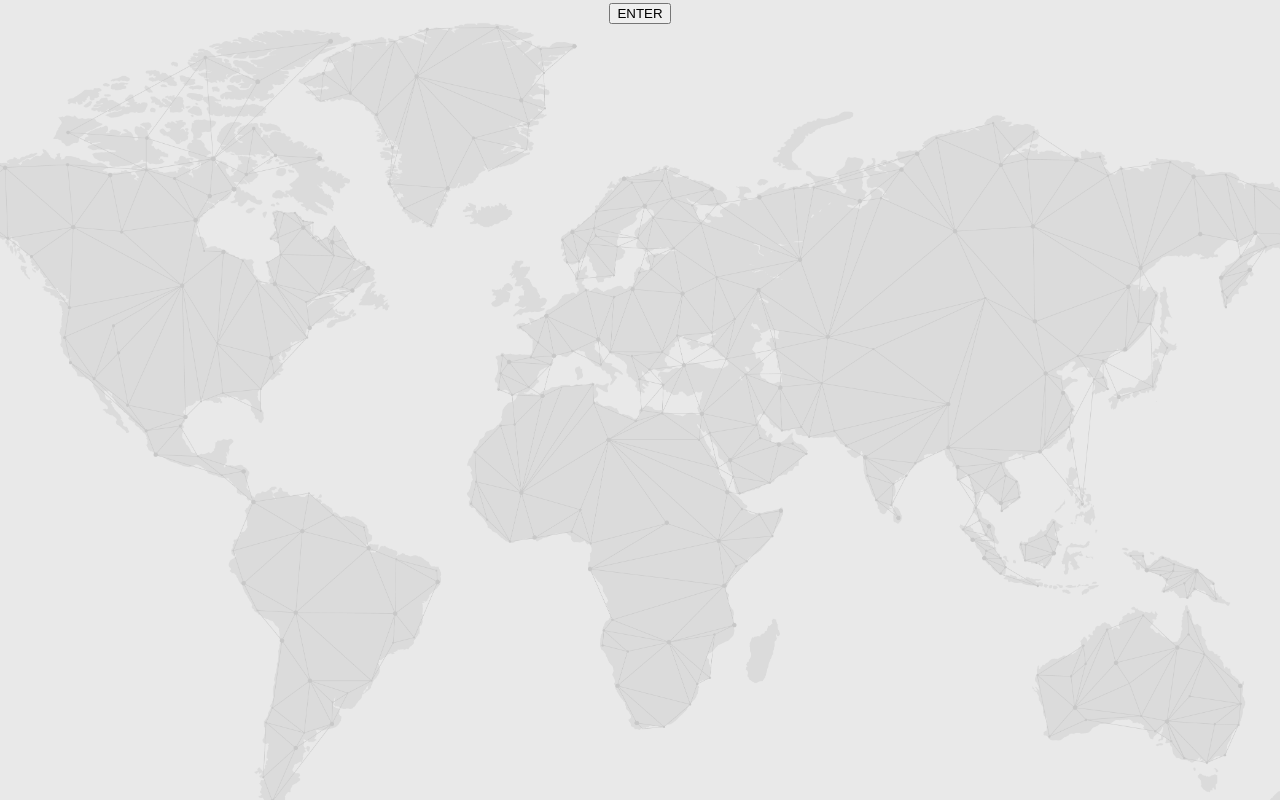
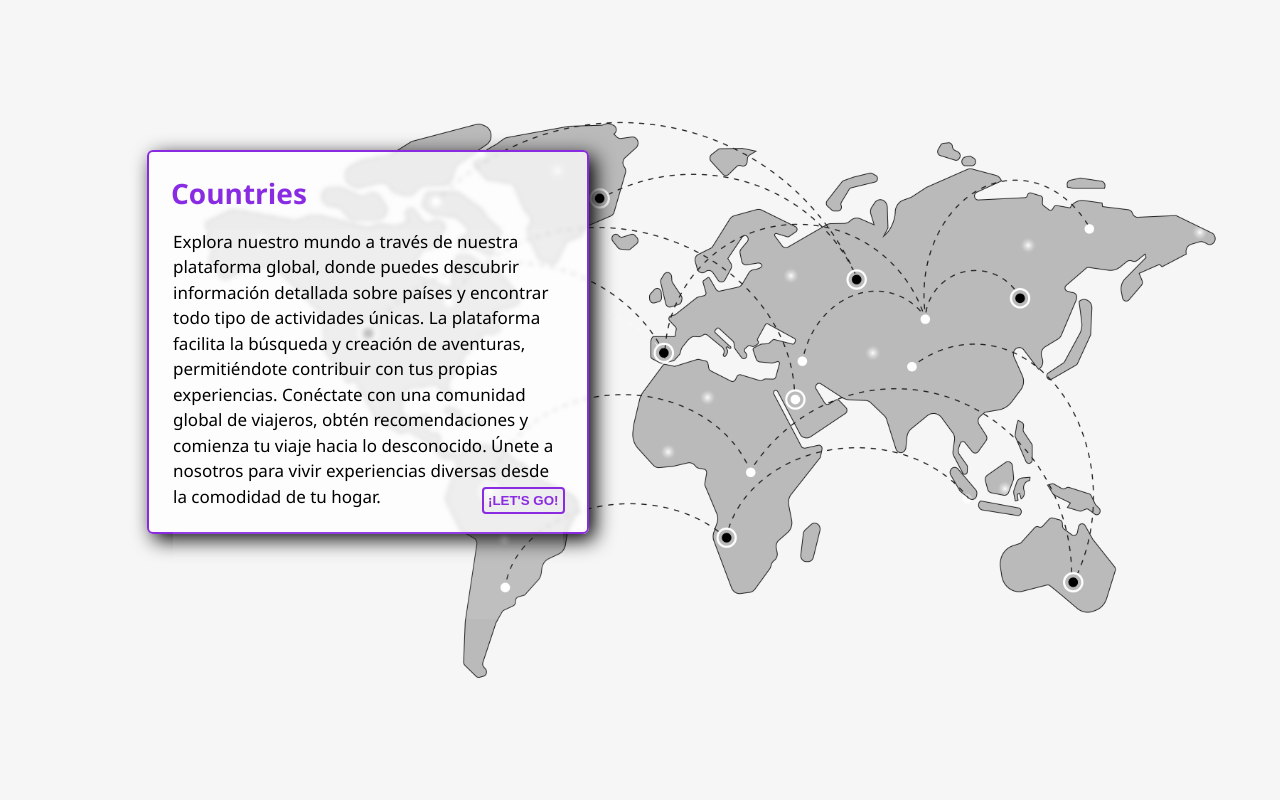
Before and after one commit to tomaspon/cr-pi-countries-main, a React (Vite) app in the folder client/: page / in a window 1280 px wide. Built offline with nearby package versions, Linux system fonts and the light colour scheme.

Commit message:
add- landing style

```diff
--- a/client/src/components/cards/Cards.module.css
+++ b/client/src/components/cards/Cards.module.css
@@ -5,7 +5,7 @@
   .cardsContainer {
     display: flex;
     position: relative;
-    bottom: 26px;
+    bottom: 10px;
     flex-wrap: wrap;
     justify-content: center;
   }
--- a/client/src/components/filter/Filters.module.css
+++ b/client/src/components/filter/Filters.module.css
@@ -5,6 +5,7 @@
     margin: 0 auto;
     text-align: start;
     position: relative;
+    top: 20px;
 }
 
 .filterContainer li{
--- a/client/src/components/form/Form.jsx
+++ b/client/src/components/form/Form.jsx
@@ -4,6 +4,7 @@ import { createActivity, getCountries } from "../../redux/actions/actions";
 import validation from "./validation";
 import style from "./Form.module.css"
 import { Link } from "react-router-dom";
+
 const Form = () => {
   const dispatch = useDispatch();
   const countries = useSelector((state) => state.countries);
--- a/client/src/components/form/Form.module.css
+++ b/client/src/components/form/Form.module.css
@@ -1,5 +1,5 @@
 body{
-
+    background-image: url("../../assets/76827.jpg");
     font-family: 'Segoe UI', Tahoma, Geneva, Verdana, sans-serif;
 }
 
--- a/client/src/components/home/Home.jsx
+++ b/client/src/components/home/Home.jsx
@@ -5,6 +5,7 @@ import Cards from "../cards/Cards";
 import Filters from "../filter/Filters"
 import NavBar from "../navBar/NavBar"
 import style from "./Home.module.css"
+import fondoHome from "../../assets/76827.jpg"
 
 const Home = () => {
     const dispatch = useDispatch();
@@ -43,7 +44,7 @@ const Home = () => {
     }, [dispatch]);
 
   return (
-    <div>
+    <div style={{ background: `url(${fondoHome})`, backgroundSize: 'cover'}}>
       <div>
         <NavBar/>
         <Filters
--- a/client/src/components/landing/Landing.jsx
+++ b/client/src/components/landing/Landing.jsx
@@ -1,10 +1,17 @@
 import { Link } from "react-router-dom"
+import style from "./Landing.module.css"
+import fondoLanding from '../../assets/fondo.jpg';
+
 
 const Landing = () => {
     return(
-        <div>
+        <div className={style.landingContainer} style={{ background: `url(${fondoLanding})`, backgroundSize: 'contain'}}>
+            <div className={style.landingContent}>
+                <h1>Countries</h1>
+                <p>Explora nuestro mundo a través de nuestra plataforma global, donde puedes descubrir información detallada sobre países y encontrar todo tipo de actividades únicas. La plataforma facilita la búsqueda y creación de aventuras, permitiéndote contribuir con tus propias experiencias. Conéctate con una comunidad global de viajeros, obtén recomendaciones y comienza tu viaje hacia lo desconocido. Únete a nosotros para vivir experiencias diversas desde la comodidad de tu hogar.</p>
+            </div>
             <Link to="/home">
-            <button>ENTER</button>
+            <button className={style.doubleButton}>¡LET'S GO!</button>
             </Link>
         </div>
     )
--- a/client/src/components/landing/Landing.module.css
+++ b/client/src/components/landing/Landing.module.css
@@ -0,0 +1,79 @@
+
+.doubleCountrie{
+    font-size: 28px;
+    color: black;
+    background-color: none;
+    position: absolute;
+    top: -9px;
+    left: 20px;
+    margin-bottom: -90px;
+}
+
+.landingContainer{
+    background-image: linear-gradient(rgba(255, 255, 255, 0.5), rgba(255, 255, 255, 0.5)), url('../../assets/fondo.jpg');
+    height: 800px;
+    width: 1536px;
+    position: fixed;
+}
+
+.landingContent{
+    position: relative;
+    top: 150px;
+    right: 400px;
+    margin: 0 auto;
+    color: black;
+    flex-wrap: wrap;
+    background-color: rgba(255, 255, 255, 0.729);
+    border-radius: 6px;
+    border: solid 2px blueviolet;
+    width: 438px;
+    height: 380px;
+    backdrop-filter: blur(2px);
+    box-shadow: 6px 6px 20px black;
+}
+
+.landingContent h1{
+    color: rgb(137, 43, 226);
+    display: flex;
+    margin: 22px;
+    position: relative;
+    top: 4px;
+    justify-content: start;
+    font-size: 28px;
+    font-weight: 700;
+}
+
+.landingContent p{
+    margin: 24px;
+    font-size: 17px;
+    font-weight: 100;
+    display: flex;
+    text-align: start;
+    width: 390px;
+    height: 390px;
+    color: black;
+    background-color: rgba(255, 255, 255, 0.077);
+    border-radius: 6px;
+}
+
+.landingContainer .doubleButton{
+    position: absolute;
+    margin: 0 auto;
+    border: none;
+    color: blueviolet;
+    font-weight: 900;
+    border-radius: 4px;
+    border: blueviolet 2px solid;
+    left: 482px;
+    bottom: 286px;
+    background: none;
+    padding: 4px;
+    cursor:pointer;
+}
+
+.landingContainer .doubleButton:hover{
+    box-shadow: 2px 3px 6px blueviolet;
+    background: blueviolet;
+    border: solid 1px blueviolet;
+    color: white;
+}
--- a/client/src/components/navBar/NavBar.jsx
+++ b/client/src/components/navBar/NavBar.jsx
@@ -11,6 +11,9 @@ const NavBar = () => {
           <li className={style.as}>
             <Link to="/activity">Create activity</Link>
           </li>
+          <li className={style.landingButton}>
+            <Link to="/">↩ Go landing</Link>
+          </li>
       </nav>
     );
   };
--- a/client/src/components/navBar/NavBar.module.css
+++ b/client/src/components/navBar/NavBar.module.css
@@ -16,3 +16,11 @@
 .as{
     color: black;
 }
+
+.landingButton{
+    display: flex;
+    font-size: 12px;
+    position: absolute;
+    top:70px;
+    left: -50px;
+}
--- a/client/src/index.css
+++ b/client/src/index.css
@@ -11,8 +11,6 @@
   text-rendering: optimizeLegibility;
   -webkit-font-smoothing: antialiased;
   -moz-osx-font-smoothing: grayscale;
-  background-image: url("../src/assets/76827.jpg");
-  background-size: cover;
 }
 
 body {
```
Also changed, not shown: client/src/assets/fondo.jpg (added), client/src/components/card/Card.module.css (line endings or trailing spaces).
